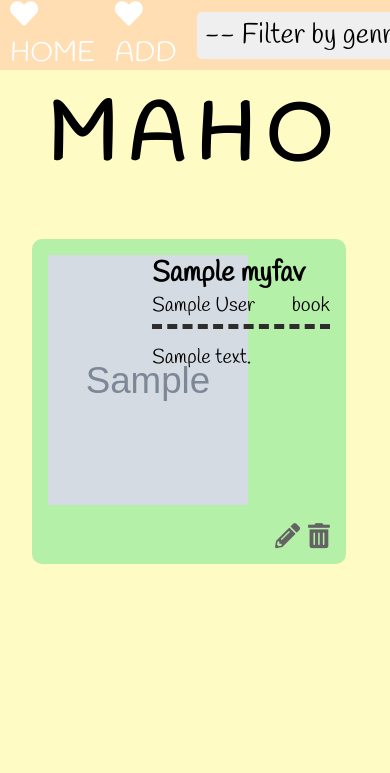
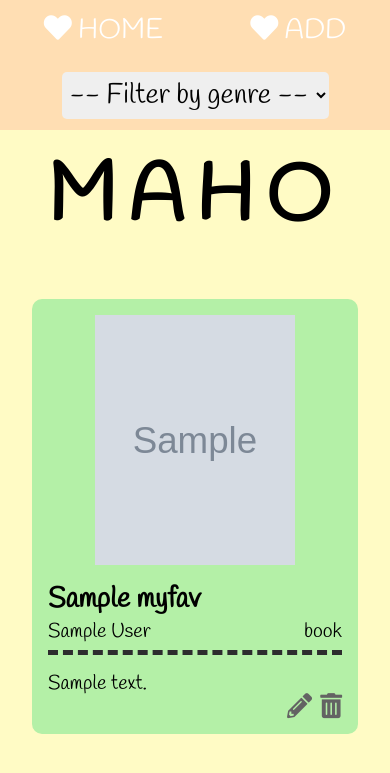
Before and after one commit to MahoMori/my_fav_list, a Django app: page / in a window 390 px wide; the page is wider, and only the part inside the window is pictured. Shown: the top 773 px of that part. Run offline with Django 3.2, Linux system fonts and the light colour scheme; tables that the repository leaves empty hold one stand-in row (values such as "Sample post"); grey boxes marked "Sample" are stand-in pictures.

Commit message:
added responsive design

```diff
--- a/myfav/static/style.css
+++ b/myfav/static/style.css
@@ -57,6 +57,38 @@ nav {
 }
 
 
+/* Smartphone */
+@media (max-width: 320px) {
+
+    nav {
+        height: 130px;
+    }
+
+    .nav-ul {
+        flex-wrap: wrap;
+    }
+}
+
+@media (min-width: 321px) and (max-width: 500px) {
+
+    nav {
+        height: 130px;
+    }
+
+    .nav-ul {
+        flex-wrap: wrap;
+    }
+}
+
+/* Normal */
+@media (min-width: 769px) and (max-width: 1024px) {
+
+}
+
+@media (min-width: 1441px) {
+
+}
+
 
 
 
@@ -75,31 +107,16 @@ nav {
 }
 
 main {
-    /* display: flex;
-	flex-wrap: wrap;
-    align-content: flex-start; */
-
     display: grid;
     grid-template-columns: 1fr 1fr;
     gap: 2rem;
     padding: 2rem;
-
-    /* column-count: 2;
-    column-gap: 0px; */
-
-
 }
 
 .card {
-    /* width: calc(100% / 2); */
-
     border-radius: 10px;
     padding: 1rem;
     height: 325px;
-
-    /* width: 100% !important;
-    height: auto !important; */
-
     display: grid;
     grid-template-columns: 37% 63%;
 }
@@ -113,7 +130,6 @@ main {
 }
 
 .movie {
-    /* background-color: #F595B2; */
     background-color: #FFB1B0;
 }
 
@@ -126,7 +142,6 @@ main {
 }
 
 .food {
-    /* background-color: #FFB1B0; */
     background-color: #ffb13c;
 }
 
@@ -211,6 +226,71 @@ hr {
     color: #000;
 }
 
+/* Smartphone */
+@media (max-width: 320px) {
+
+    main {
+        grid-template-columns: 1fr;
+    }
+
+    .card {
+        height: auto;
+        display: block;
+    }
+
+    .img-div {
+        margin: 0 auto;
+        margin-bottom: 1rem;
+    }
+
+}
+
+@media (min-width: 321px) and (max-width: 500px) {
+
+    main {
+        grid-template-columns: 1fr;
+    }
+
+    .card {
+        height: auto;
+        display: block;
+    }
+
+    .img-div {
+        margin: 0 auto;
+        margin-bottom: 1rem;
+    }
+}
+
+/* Tablet */
+@media (min-width: 501px) and (max-width: 768px) {
+
+    .card {
+        height: 640px;
+        grid-template-columns: 1fr;
+        grid-template-rows: 43% 57%;
+    }
+
+    .img-div {
+        margin: 0 auto;
+    }
+}
+
+/* Normal */
+@media (min-width: 769px) and (max-width: 1024px) {
+
+    .card {
+        height: 600px;
+        grid-template-columns: 1fr;
+        grid-template-rows: 47% 53%;
+    }
+
+}
+
+@media (min-width: 1441px) {
+
+}
+
 
 
 
```
